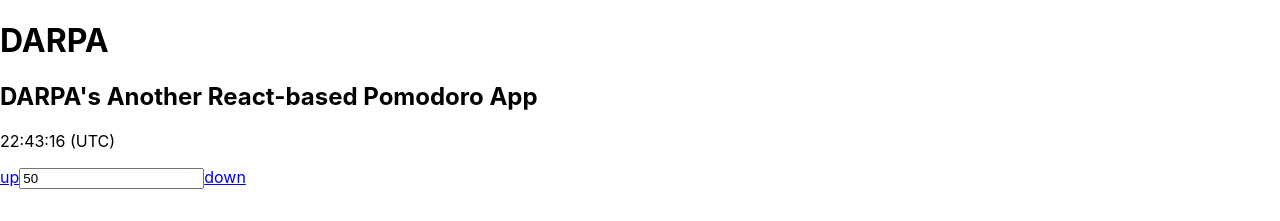
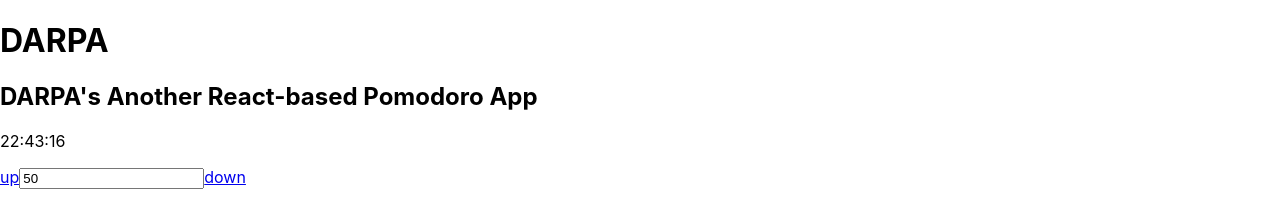
Before and after one commit to friarhob/darpa-pomodoro, a React (Create React App) app: page / in a window 1280 px wide. Shown: the top 221 px of the page. Built offline with nearby package versions, Linux system fonts and the light colour scheme.

Commit message:
Fixing local time (no longer UTC time only)

```diff
--- a/src/Clock.js
+++ b/src/Clock.js
@@ -10,7 +10,8 @@
     };
 
     setInterval(() => {
-      this.setState({currentTime: new Date().getTime()})
+      var date = new Date().getTime()-(new Date().getTimezoneOffset()*60*1000);
+      this.setState({currentTime: date});
     }, 500);
 
   }
@@ -26,7 +27,7 @@
     const time = Math.floor((this.state.currentTime%(24*60*60*1000))/1000);
     return (
       <div className="Clock">
-          <p>{this.pad(Math.floor(time/(60*60)))}:{this.pad(Math.floor((time%(60*60))/60))}:{this.pad(Math.floor(time%(60)))} (UTC)</p>
+          <p>{this.pad(Math.floor(time/(60*60)))}:{this.pad(Math.floor((time%(60*60))/60))}:{this.pad(Math.floor(time%(60)))}</p>
       </div>
     );
   }
```
